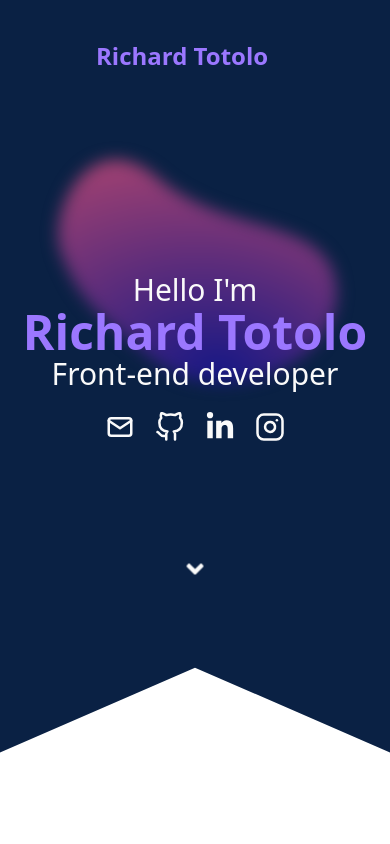
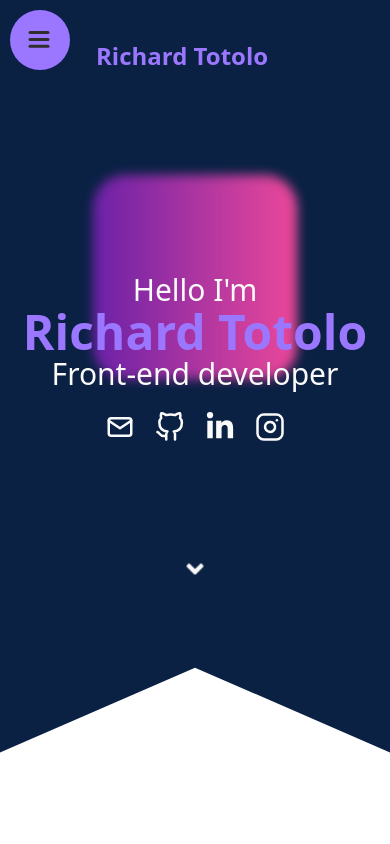
Before and after one commit to souzatotolo/portfolio-frontend, a Next.js app: page / in a window 390 px wide. Shown: the top 844 px of the page. Built offline with nearby package versions, Linux system fonts and the light colour scheme.

Commit message:
animations and new menu

```diff
--- a/package.json
+++ b/package.json
@@ -9,6 +9,7 @@
     "lint": "next lint"
   },
   "dependencies": {
+    "framer-motion": "^10.18.0",
     "next": "14.0.4",
     "react": "^18",
     "react-dom": "^18",
--- a/src/app/globals.css
+++ b/src/app/globals.css
@@ -114,7 +114,9 @@
 
 
 }
-
+ .bloob{
+  border-radius: 28% 72% 22% 78% / 39% 23% 77% 61%;
+ }
 .blob {
   z-index: -1;
   border-radius: 28% 72% 22% 78% / 39% 23% 77% 61%;
--- a/src/app/page.js
+++ b/src/app/page.js
@@ -1,11 +1,15 @@
+'use client';
 import { Header } from '@/components/Header';
 import { Introduction } from './pages/Introduction';
 import { About } from './pages/About';
 import { Projects } from './pages/Projects';
+import { Motion } from './pages/Motion';
+import { Example } from '@/components/Example';
 
 export default function Home() {
   return (
     <main className="h-screen w-full my-10 ">
+      <Example />
       <Header />
       <Introduction />
       <About />
--- a/src/app/pages/Introduction.js
+++ b/src/app/pages/Introduction.js
@@ -3,19 +3,50 @@ import Image from 'next/image';
 import { FaAngleDown, FaLinkedinIn } from 'react-icons/fa';
 import { TbMail } from 'react-icons/tb';
 import { FiGithub, FiInstagram } from 'react-icons/fi';
+import { motion } from 'framer-motion';
 
 export const Introduction = () => {
   return (
     <div className="flex flex-col items-center md:justify-around justify-center overflow-hidden ">
-      <div className="bg-[#0A2144] flex mb-26 z-10  overflow-hidden flex-col justify-center items-center py-8 ">
-        <Image
+      <div className="bg-[#0A2144] flex mb-26 z-10 flex-col justify-center items-center py-8 ">
+        <motion.div
+          className="hidden md:block h-80 w-80 bloob bg-gradient-to-r from-purple-800 to-pink-500 Z-4 blur absolute rounded-lg"
+          animate={{
+            scale: [1, 1.4, 2, 1.8, 1],
+            rotate: [0, 0, 180, 180, 0],
+            borderRadius: ['0%', '40%', '22%', '50%', '0%'],
+          }}
+          transition={{
+            duration: 5,
+            ease: 'easeInOut',
+            times: [0, 0.2, 0.5, 0.8, 1],
+            repeat: Infinity,
+            repeatDelay: 1,
+          }}
+        ></motion.div>
+        <motion.div
+          className=" md:hidden h-80 w-80 bloob bg-gradient-to-r from-purple-800 to-pink-500 Z-4 blur absolute rounded-lg"
+          animate={{
+            scale: [0.4, 1, 1.1, 0.8, 0.4],
+            rotate: [0, 0, 180, 180, 0],
+            borderRadius: ['0%', '40%', '22%', '50%', '0%'],
+          }}
+          transition={{
+            duration: 5,
+            ease: 'easeInOut',
+            times: [0, 0.2, 0.5, 0.8, 1],
+            repeat: Infinity,
+            repeatDelay: 1,
+          }}
+        ></motion.div>
+        {/* <Image
           src="/Blob.svg"
           alt="Blob Image"
           width={1400}
           height={1200}
           objectFit="cover"
           className="blur hidden md:block blob absolute ml-28 z-[1]"
-        />
+        />{' '}
         <Image
           src="/Blob.svg"
           alt="Blob Image"
@@ -23,7 +54,7 @@ export const Introduction = () => {
           height={200}
           objectFit="cover"
           className="blur md:hidden absolute z-[1]"
-        />
+        /> */}
         <div className="flex items-center mt-40 justify-center z-[5] flex-col">
           <p className="text-3xl md:text-4xl font-extralight text-zinc-50 ">
             Hello I'm
--- /dev/null
+++ b/src/app/pages/Motion.js
@@ -0,0 +1,11 @@
+import React from 'react';
+import { motion } from 'framer-motion';
+import { Example } from '@/components/Example';
+
+export const Motion = () => {
+  return (
+    <div>
+      <Example  />
+    </div>
+  );
+};
--- a/src/app/pages/Projects.js
+++ b/src/app/pages/Projects.js
@@ -114,9 +114,10 @@ export const Projects = () => {
           </p>
           <div className="w-5 border-b-2 border-[#9B77FF]" />
           <p className="text-zinc-50">
-            ERP system projectequipped with robust authentication to keep things
-            secure, a sleek dashboard for a quick overview, and multiple tables
-            for detailed financial tracking and customer management.
+            ERP system project was a demo project equipped with robust
+            authentication to keep things secure, a sleek dashboard for a quick
+            overview, and multiple tables for detailed financial tracking and
+            customer management.
           </p>
           <p className="font-bold font-normal text-[#9B77FF]">
             React | NodeJS | TailwindCSS | MongoDB
--- /dev/null
+++ b/src/components/Example.js
@@ -0,0 +1,47 @@
+import * as React from 'react';
+import { useRef } from 'react';
+import { motion, sync, useCycle } from 'framer-motion';
+import { useDimensions } from './use-dimensions';
+import { MenuToggle } from './MenuToggle';
+import { Navigation } from './Navigation';
+import './styles.css';
+
+const sidebar = {
+  open: (height = 1000) => ({
+    clipPath: `circle(${height * 2 + 200}px at 40px 40px)`,
+    transition: {
+      type: 'spring',
+      stiffness: 20,
+      restDelta: 2,
+    },
+  }),
+  closed: {
+    clipPath: 'circle(30px at 40px 40px)',
+    transition: {
+      delay: 0.5,
+      type: 'spring',
+      stiffness: 400,
+      damping: 40,
+    },
+  },
+};
+
+export const Example = () => {
+  const [isOpen, toggleOpen] = useCycle(false, true);
+  const containerRef = useRef(null);
+  const { height } = useDimensions(containerRef);
+
+  return (
+    <motion.nav
+      className="nav-hamb md:hidden "
+      initial={false}
+      animate={isOpen ? 'open' : 'closed'}
+      custom={height}
+      ref={containerRef}
+    >
+      <motion.div className="background md:hidden " variants={sidebar} />
+      <Navigation />
+      <MenuToggle toggle={() => toggleOpen()} />
+    </motion.nav>
+  );
+};
--- /dev/null
+++ b/src/components/MenuItem.js
@@ -0,0 +1,42 @@
+import * as React from 'react';
+import { motion } from 'framer-motion';
+
+const variants = {
+  open: {
+    y: 0,
+    opacity: 1,
+    transition: {
+      y: { stiffness: 1000, velocity: -100 },
+    },
+  },
+  closed: {
+    y: 50,
+    opacity: 0,
+    transition: {
+      y: { stiffness: 1000 },
+    },
+  },
+};
+
+const colors = ['#7701F1', '#9C1AFF', '#7700FF'];
+const menuName = ['Contact', 'About', 'Projects'];
+
+export const MenuItem = ({ i }) => {
+  const style = { border: `2px solid ${colors[i]}` };
+
+  return (
+    <motion.li
+      variants={variants}
+      whileHover={{ scale: 1.1 }}
+      whileTap={{ scale: 0.95 }}
+    >
+      <div className="icon-placeholder" />
+      <div
+        className="text-placeholder text-zinc-50 flex items-center justify-center p-4"
+        style={style}
+      >
+        {menuName[i]}
+      </div>
+    </motion.li>
+  );
+};
--- /dev/null
+++ b/src/components/MenuToggle.js
@@ -0,0 +1,44 @@
+import * as React from 'react';
+import { motion } from 'framer-motion';
+
+const Path = (props) => (
+  <motion.path
+    fill="transparent"
+    strokeWidth="3"
+    stroke="hsl(0, 0%, 18%)"
+    strokeLinecap="round"
+    {...props}
+  />
+);
+
+export const MenuToggle = ({ toggle }) => (
+  <button onClick={toggle} className="button-hamb md:hidden ">
+    <svg
+      className="flex items-center justify-center md:hidden "
+      width="23"
+      height="23"
+      viewBox="0 0 23 23"
+    >
+      <Path
+        variants={{
+          closed: { d: 'M 2 2.5 L 20 2.5' },
+          open: { d: 'M 3 16.5 L 17 2.5' },
+        }}
+      />
+      <Path
+        d="M 2 9.423 L 20 9.423"
+        variants={{
+          closed: { opacity: 1 },
+          open: { opacity: 0 },
+        }}
+        transition={{ duration: 0.1 }}
+      />
+      <Path
+        variants={{
+          closed: { d: 'M 2 16.346 L 20 16.346' },
+          open: { d: 'M 3 2.5 L 17 16.346' },
+        }}
+      />
+    </svg>
+  </button>
+);
--- /dev/null
+++ b/src/components/Navigation.js
@@ -0,0 +1,22 @@
+import * as React from 'react';
+import { motion } from 'framer-motion';
+import { MenuItem } from './MenuItem';
+
+const variants = {
+  open: {
+    transition: { staggerChildren: 0.07, delayChildren: 0.2 },
+  },
+  closed: {
+    transition: { staggerChildren: 0.05, staggerDirection: -1 },
+  },
+};
+
+export const Navigation = () => (
+  <motion.ul variants={variants} className="flex items-center gap-8 flex-col">
+    {itemIds.map((i) => (
+      <MenuItem i={i} key={i} />
+    ))}
+  </motion.ul>
+);
+
+const itemIds = [0, 1, 2, 3, 4];
--- /dev/null
+++ b/src/components/styles.css
@@ -0,0 +1,83 @@
+
+.nav-hamb {
+  position: absolute;
+  top: 0;
+  z-index: 99;
+  left: 0;
+  bottom: 0;
+  width: 300px;
+}
+
+.background {
+  position: absolute;
+  top: 0;
+  left: 0;
+  bottom: 0;
+  width: 80vw;
+  background: #9B77FF;
+}
+
+.button-hamb {
+  outline: none;
+  border: none;
+  -webkit-user-select: none;
+  -moz-user-select: none;
+  -ms-user-select: none;
+  cursor: pointer;
+  position: absolute;
+  top: 30px;
+  left: 28px;
+  border-radius: 50%;
+  background: transparent;
+}
+
+ul,
+li {
+  margin: 0;
+  padding: 0;
+}
+
+ul {
+  padding: 25px;
+  position: absolute;
+  top: 100px;
+  width: 230px;
+}
+
+li {
+  list-style: none;
+  margin-bottom: 20px;
+  display: flex;
+  align-items: center;
+  cursor: pointer;
+}
+
+.icon-placeholder {
+  width: 40px;
+  height: 40px;
+  border-radius: 50%;
+  flex: 40px 0;
+  margin-right: 20px;
+}
+
+.text-placeholder {
+  border-radius: 5px;
+  width: 200px;
+  height: 20px;
+  flex: 1;
+}
+
+.refresh {
+  padding: 10px;
+  position: absolute;
+  background: rgba(0, 0, 0, 0.4);
+  border-radius: 10px;
+  width: 20px;
+  height: 20px;
+  top: 10px;
+  right: 10px;
+  display: flex;
+  justify-content: center;
+  align-items: center;
+  cursor: pointer;
+}
--- /dev/null
+++ b/src/components/use-dimensions.js
@@ -0,0 +1,16 @@
+import { useEffect, useRef } from 'react';
+
+// Naive implementation - in reality would want to attach
+// a window or resize listener. Also use state/layoutEffect instead of ref/effect
+// if this is important to know on initial client render.
+// It would be safer to  return null for unmeasured states.
+export const useDimensions = (ref) => {
+  const dimensions = useRef({ width: 0, height: 0 });
+
+  useEffect(() => {
+    dimensions.current.width = ref.current.offsetWidth;
+    dimensions.current.height = ref.current.offsetHeight;
+  }, []);
+
+  return dimensions.current;
+};
```
Also changed, not shown: 1 other file (tests, documents, lock files or other folders).
